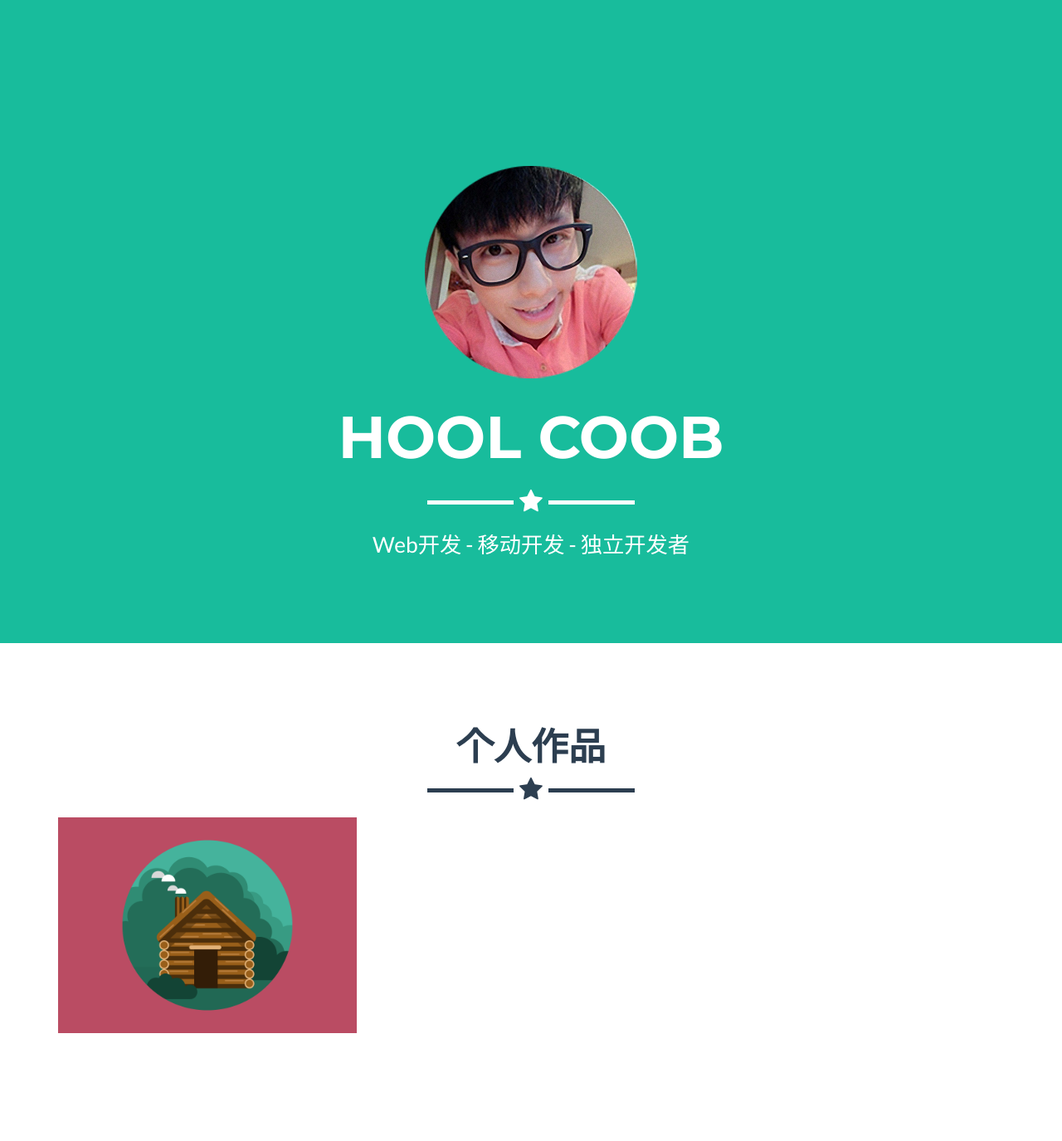
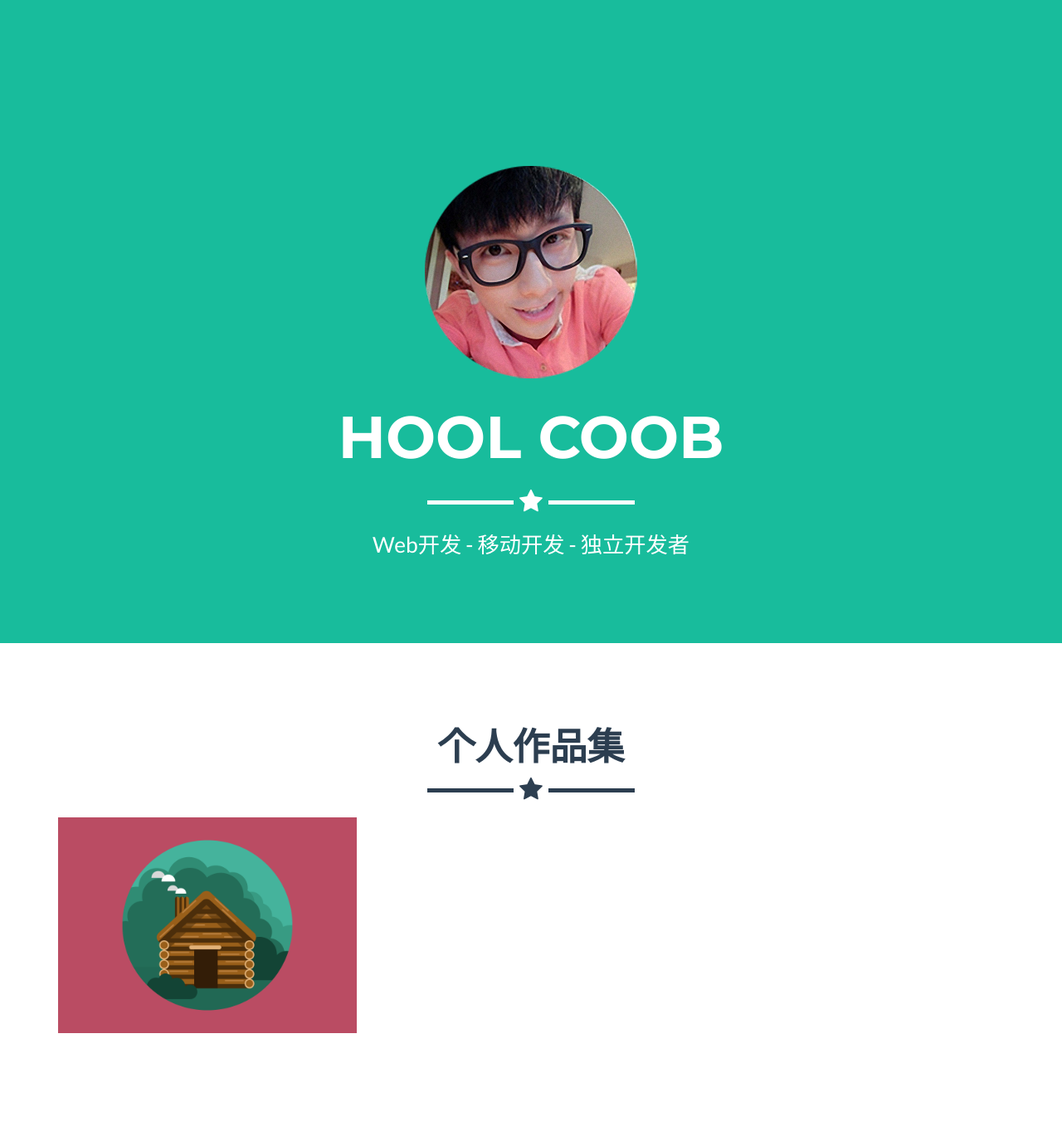
Before and after one commit to hoolcoob/hoolcoob.github.io, a Jekyll site: the page built from index.html, in a window 1280 px wide. Shown: the whole page at 83% size. Built offline with Jekyll 4.4.1, drawn with Linux system fonts in a browser that asks for light colours.

Commit message:
Update portfolio_grid.html

```diff
--- a/_includes/portfolio_grid.html
+++ b/_includes/portfolio_grid.html
@@ -4,7 +4,7 @@
         <div class="container">
             <div class="row">
                 <div class="col-lg-12 text-center">
-                    <h2>个人作品</h2>
+                    <h2>个人作品集</h2>
                     <hr class="star-primary">
                 </div>
             </div>
```
